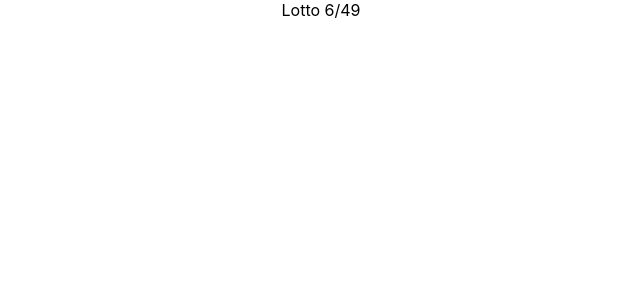
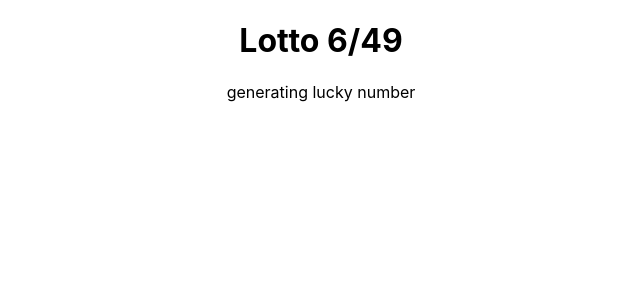
Before and after one commit to FbW-22-E04/spa-components-state-lotto-ItanglishDev, a JavaScript app: page / in a window 1280 px wide. Shown: the top 300 px of the page, without its empty margins (319-959 px from the left). Built offline with nearby package versions, Linux system fonts and the light colour scheme; the HTML template or start-up script is replaced by a standard one.

Commit message:
added header

```diff
--- a/src/App.js
+++ b/src/App.js
@@ -1,11 +1,12 @@
 import './App.css';
-import H1 from './H1';
+import H1 from './components/H1';
+import SubHeader from './components/SubHeader';
 
 function App() {
   return (
     <div className="App">
       <H1 />
-
+      <SubHeader />
     </div>
   );
 }
--- a/src/H1.js
+++ b/src/components/H1.js
@@ -1,6 +1,6 @@
 function H1() {
   return (
-    <div>Lotto 6/49</div>
+    <h1>Lotto 6/49</h1>
   );
 }
 
--- /dev/null
+++ b/src/components/SubHeader.js
@@ -0,0 +1,7 @@
+function SubHeader() {
+  return (
+    <p>generating lucky number</p>
+  );
+}
+
+export default SubHeader;
```
Also changed, not shown: src/NumbersSection.js (added, +9 -0 lines).
